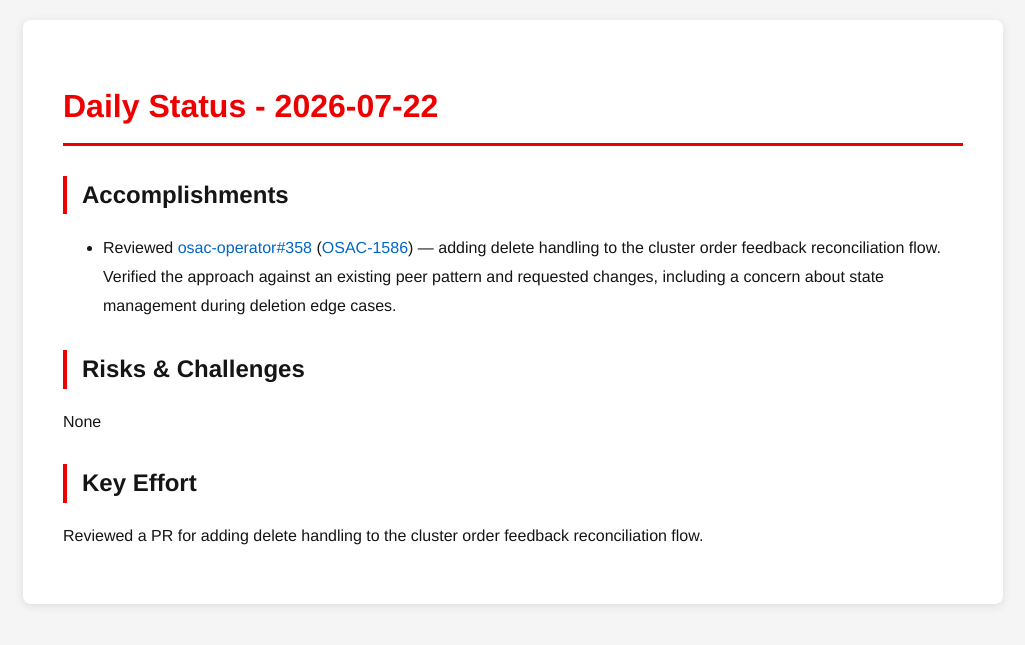
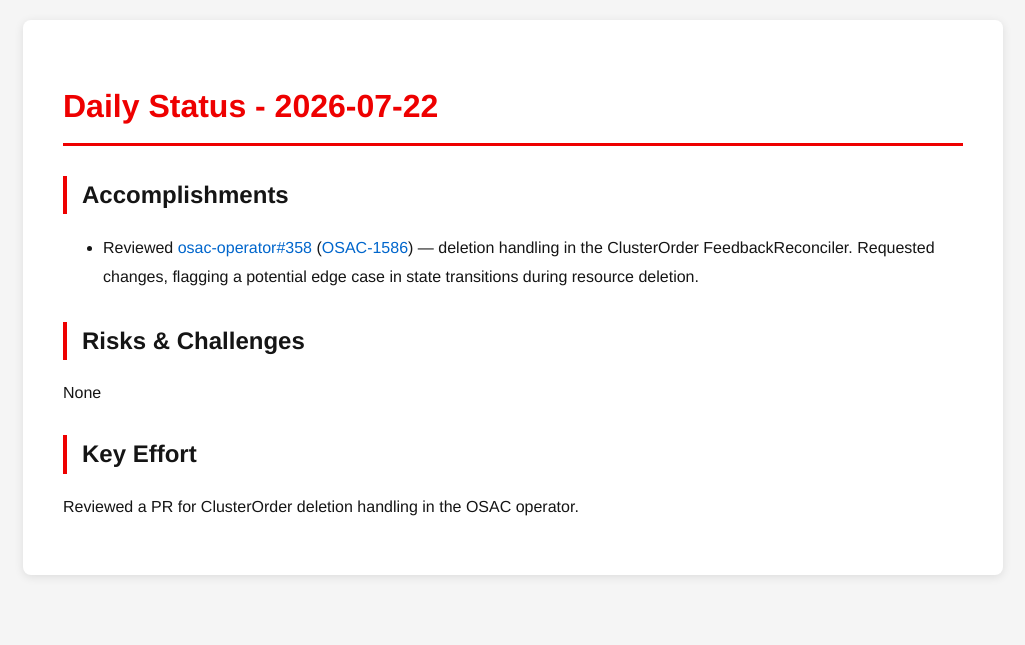
Before and after one commit to tzvatot/daily-status, a Jekyll site: the page built from 2026-07-22.md, in a window 1280 px wide. Shown: the top 645 px of the page, without its empty margins (127-1152 px from the left). Built offline with Jekyll 4.4.1, drawn with Linux system fonts in a browser that asks for light colours.

Commit message:
Daily status update - 2026-07-22

```diff
--- a/2026-07-22.md
+++ b/2026-07-22.md
@@ -7,10 +7,10 @@ date: 2026-07-22
 # Daily Status - 2026-07-22
 
 ## Accomplishments
-- Reviewed [osac-operator#358](https://github.com/osac-project/osac-operator/pull/358) ([OSAC-1586](https://redhat.atlassian.net/browse/OSAC-1586)) — adding delete handling to the cluster order feedback reconciliation flow. Verified the approach against an existing peer pattern and requested changes, including a concern about state management during deletion edge cases.
+- Reviewed [osac-operator#358](https://github.com/osac-project/osac-operator/pull/358) ([OSAC-1586](https://redhat.atlassian.net/browse/OSAC-1586)) — deletion handling in the ClusterOrder FeedbackReconciler. Requested changes, flagging a potential edge case in state transitions during resource deletion.
 
 ## Risks & Challenges
 None
 
 ## Key Effort
-Reviewed a PR for adding delete handling to the cluster order feedback reconciliation flow.
+Reviewed a PR for ClusterOrder deletion handling in the OSAC operator.
```
